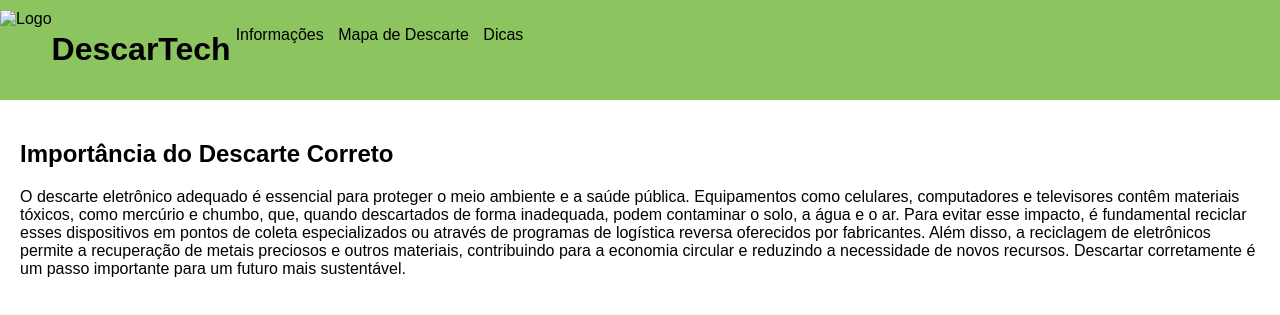
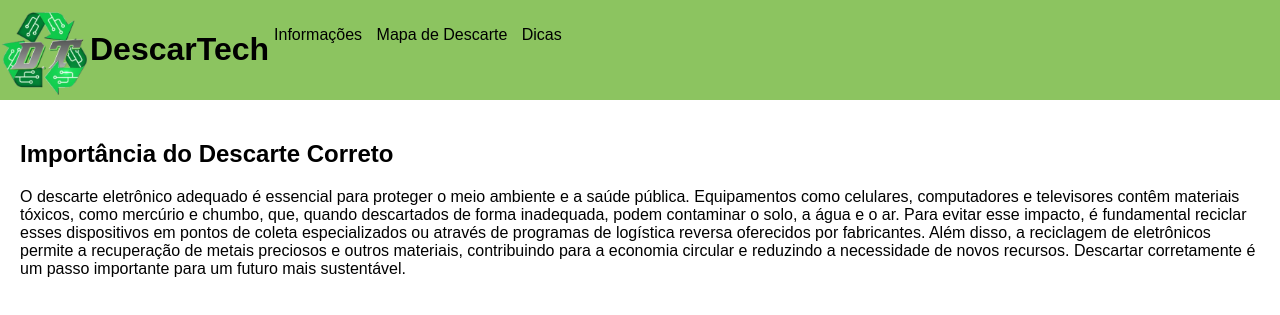
Before and after one commit to Leandrogsrosa9/DescarTech, a plain HTML site: page index.html in a window 1280 px wide. Shown: the top 315 px of the page. Drawn offline with Linux system fonts and the light colour scheme.

Commit message:
Update index.html

```diff
--- a/index.html
+++ b/index.html
@@ -14,7 +14,7 @@
 
 
         <div class="container">
-            <img src="img/descartech_logo.png" alt="Logo" height="90" width="90">
+            <img src="descartech_logo.png" alt="Logo" height="90" width="90">
         </div>
 
         <h1>DescarTech</h1>
```
